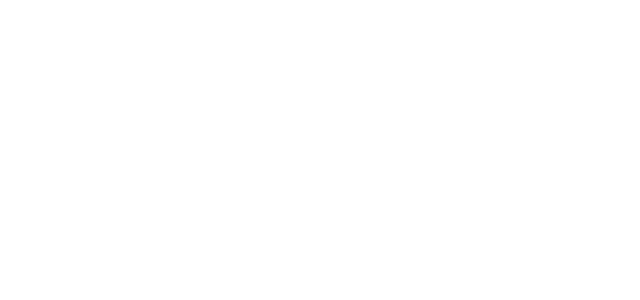
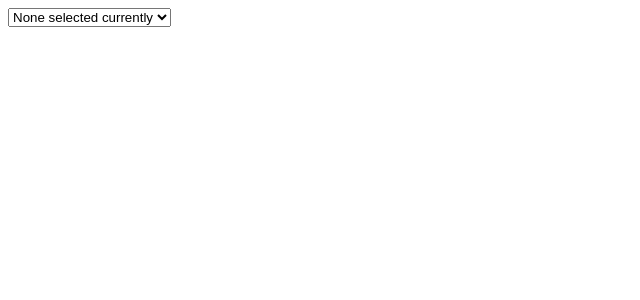
Before and after one commit to TNTRedstone/hack-the-classroom-flashcard-app, a Svelte app: page / in a window 1280 px wide. Shown: the top 300 px of the page, without its empty margins (0-640 px from the left). Built offline with nearby package versions, Linux system fonts and the light colour scheme.

Commit message:
added html for flashcard list picking

```diff
--- a/src/App.svelte
+++ b/src/App.svelte
@@ -1,5 +1,13 @@
-<script></script>
+<script>
+	let flashcardLists = ["None selected currently"];
+</script>
 
-<main></main>
+<main>
+	{#each flashcardLists as flashcardList}
+		<select>
+			<option value={flashcardList}>{flashcardList}</option>
+		</select>
+	{/each}
+</main>
 
 <style></style>
```
